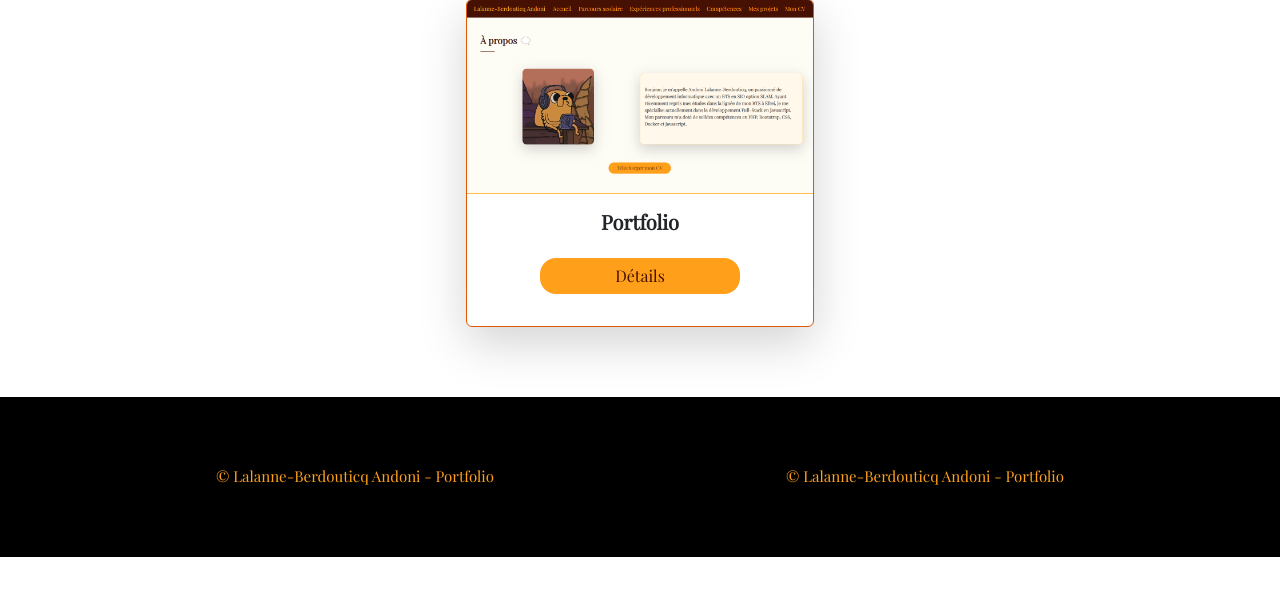
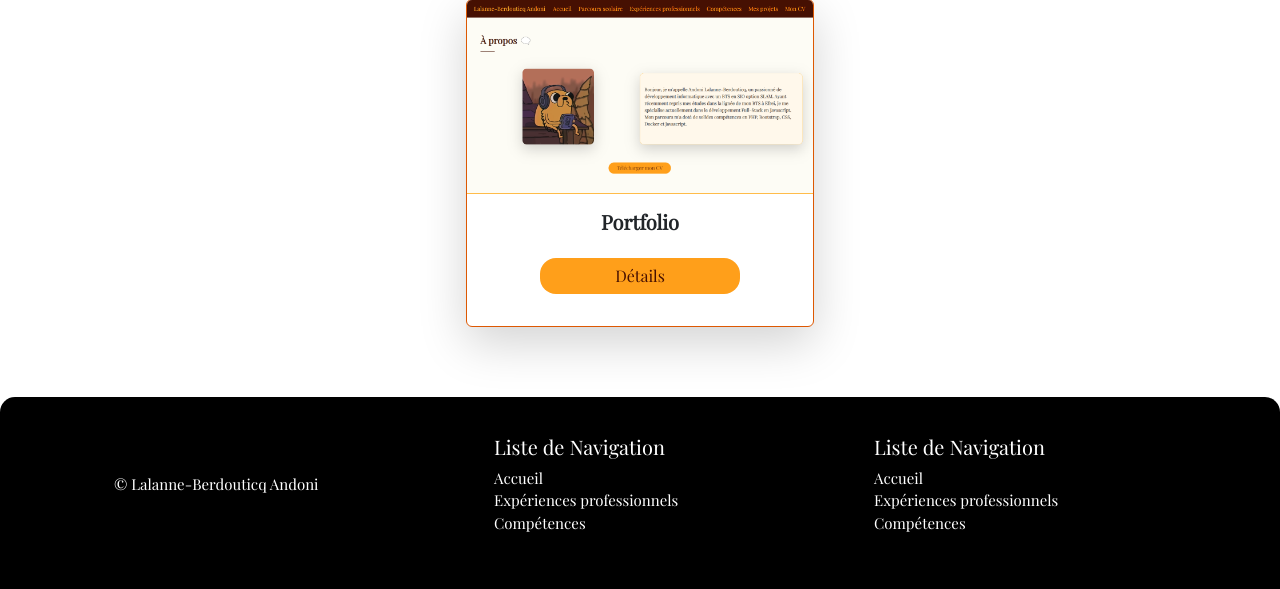
Before and after one commit to Akeops/lalanne-berdouticq-andoni, a PHP site: page / in a window 1280 px wide. Shown: the part 3937-4526 px from the top of the page. Before the commit the page ends 4494 px from the top, so only its background shows below. Run offline with PHP 8.4, Linux system fonts and the light colour scheme.

Commit message:
J'ai terminé avec la structure du footer

```diff
--- a/programme/css/app.css
+++ b/programme/css/app.css
@@ -598,7 +598,6 @@ p a {
 }
 
 
-
 /*----- FOOTER -----*/
 
 footer {
@@ -606,17 +605,31 @@ footer {
   align-items: center;
   justify-content: center;
   background-color: black !important;
-  color: #ff9f1a !important;
+  color: white !important;
   font-size: 15px !important;
   width: 100% !important;
-  height: 10rem !important;
+  height: 12rem !important;
   margin: 0 !important;
-
+  border-top-left-radius: 15px; /* Rayon du coin supérieur gauche */
+  border-top-right-radius: 15px; /* Rayon du coin supérieur droit */
 
 }
 
 .containerFooter {
   top: 50%;
+}
+
+.liFooter {
+  list-style: none;
+}
+
+.footer_a{
+  color: inherit;
+  text-decoration: none; /* Facultatif : pour supprimer le soulignement par défaut des liens */
+}
+
+.footer_a:hover{
+  color: #ffbc4a;
 }
 
 
--- a/programme/pages/commons/template.php
+++ b/programme/pages/commons/template.php
@@ -15,15 +15,31 @@
         <?php require("menu.php"); ?>
         <?= $content ?>
         <footer>
-            <div class="container text-center">
-                <div class="row align-items-start containerFooter">
+            <div class="container text-start">
+                <div class="row align-items-center">
                     <div class="col">
-                        © Lalanne-Berdouticq Andoni - Portfolio
+                        <ul>
+                            <li class="liFooter">© Lalanne-Berdouticq Andoni</li>
+                        </ul>
                     </div>
                     <div class="col">
-                        © Lalanne-Berdouticq Andoni - Portfolio
+                        <ul>
+                            <h5>Liste de Navigation</h5>
+                            <li class="liFooter"><a class="footer_a" aria-current="page" href="index.php#presentation">Accueil</a></li>
+                            <li class="liFooter"><a class="footer_a" href="index.php#expPro">Expériences professionnels</a></li>
+                            <li class="liFooter"><a class="footer_a" href="index.php#competencesPro">Compétences</a></li>
+                        </ul>
+                    </div>
+                    <div class="col">
+                        <ul>
+                            <h5>Liste de Navigation</h5>
+                            <li class="liFooter"><a class="footer_a" aria-current="page" href="index.php#presentation">Accueil</a></li>
+                            <li class="liFooter"><a class="footer_a" href="index.php#expPro">Expériences professionnels</a></li>
+                            <li class="liFooter"><a class="footer_a" href="index.php#competencesPro">Compétences</a></li>
+                        </ul>
                     </div>
                 </div>
+            </div>
         </footer>
     </body>
 </html>
```
